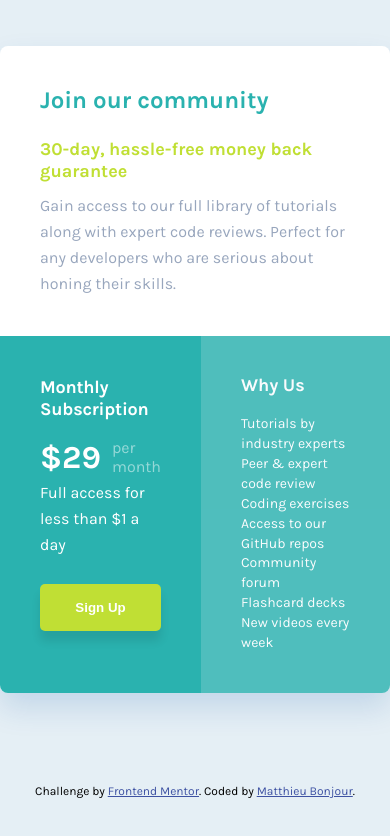
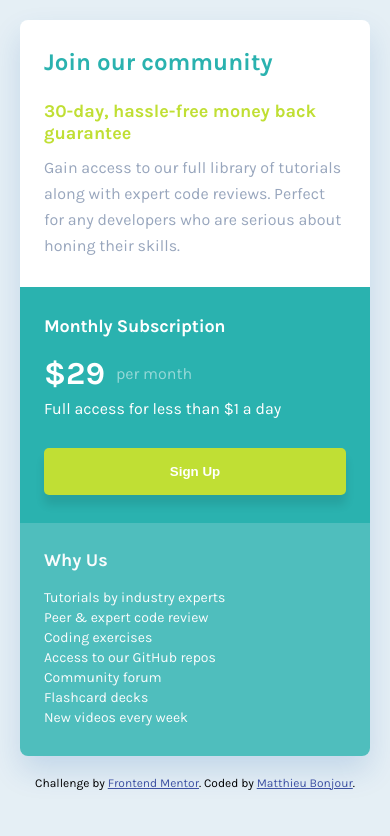
Before and after one commit to Matthieu83600/single-price-grid-component, a plain HTML site: page index.html in a window 390 px wide. Drawn offline with Linux system fonts and the light colour scheme.

Commit message:
style: responsive

```diff
--- a/style.css
+++ b/style.css
@@ -137,3 +137,24 @@ body {
   color: hsl(228, 45%, 44%);
 }
 /* Responsive */
+@media (max-width: 670px) {
+  body {
+    min-height: auto;
+  }
+  main {
+    padding: 2rem;
+  }
+}
+@media (max-width: 570px) {
+  .card {
+    grid-template-columns: 1fr;
+  }
+  .card__header {
+    grid-column: 1;
+  }
+  .card__header,
+  .card__price,
+  .card__about {
+    padding: 2.8rem 2.4rem;
+  }
+}
```
